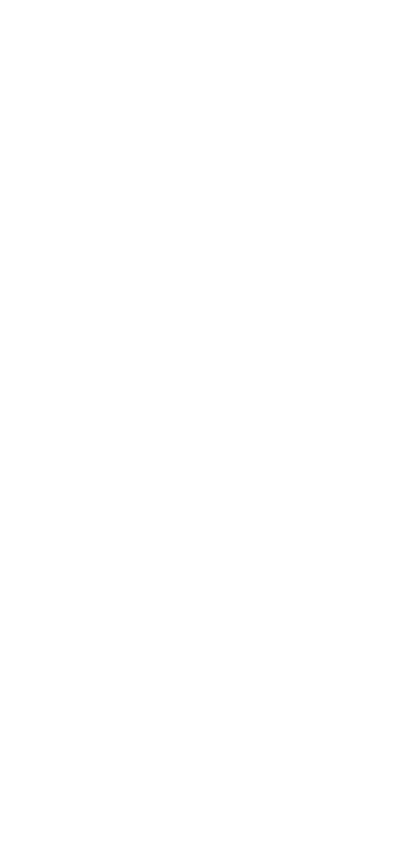
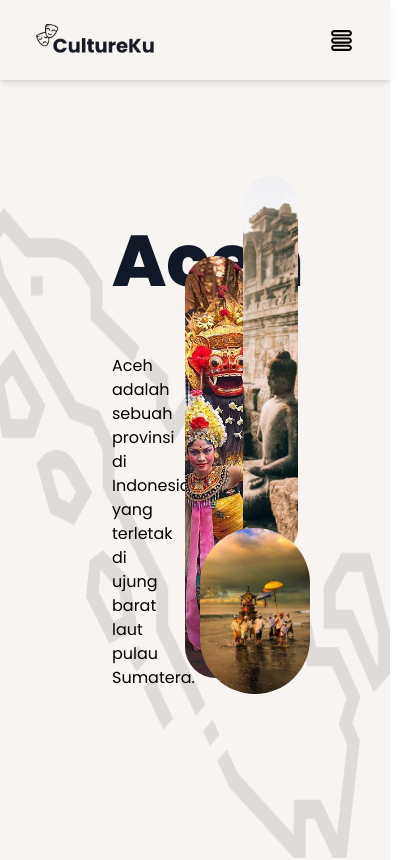
Before and after one commit to YasaKafi/Techomfest-CultureKu, a React (Vite) app: page /detail-page/1 in a window 390 px wide. Before the commit this address had no page. Shown: the top 860 px of the page, 417 px wide, since content can reach past the window. Built offline with nearby package versions, Linux system fonts and the light colour scheme.

Commit message:
feat : [YK] added feature filter for detail provinsi page and responsive navbar

```diff
--- a/src/App.jsx
+++ b/src/App.jsx
@@ -11,7 +11,7 @@ function App() {
       <Routes>
         <Route path="/" element={<LandingPage/>}/>
         <Route path="/pustaka-budaya" element={<PustakaBudayaPage/>}/>
-        <Route path="/detail-page" element={<DetailPage/>}/>
+        <Route path="/detail-page/:id" element={<DetailPage />} />
         <Route path="/historiografi-page" element={<HistoriografiPage/>}/>
       </Routes>
 
--- a/src/components/detail_component/component_one.jsx
+++ b/src/components/detail_component/component_one.jsx
@@ -1,7 +1,7 @@
 import React from "react";
 import imageAsset from "../../utils/image";
 
-function ComponentOneDetail (){
+function ComponentOneDetail ({namaProvinsi,deskripsiProvinsi,imageHeroOne,imageHeroTwo,imageHeroThree}){
     return(
         <>
             <div className="  w-full   pt-32  ">
@@ -15,31 +15,31 @@ function ComponentOneDetail (){
         <div className="flex flex-row  pl-16 pr-16">
           <div className="w-2/5 h-[650px]  px-12  flex flex-col justify-center">
             <div className=" text-gray-900 text-7xl font-bold font-poppins leading-tight">
-              Provinsi Aceh
+              {namaProvinsi}
             </div>
             <div className="pt-12 text-base font-poppins font-normal">
-              <span className="font-semibold font-poppins">
+              {/* <span className="font-semibold font-poppins">
                 Aceh,{" "}
-              </span>
-              provinsi di ujung barat Sumatera, Indonesia, terkenal dengan warisan budaya Islamnya dan keindahan alamnya yang menakjubkan, menjadi destinasi wisata dengan identitas yang kuat.
+              </span> */}
+              {deskripsiProvinsi}
             </div>
 
           </div>
           <div className="w-3/5 h-screen relative ">
             <div className="custom-width-40  h-1/2 absolute  custom-left-10 top-32 xl:custom-height-45 2xl:h-1/2  lg:custom-height-45">
-              <img src={imageAsset.TariKecak}  alt="" className="h-full w-full object-cover rounded-[50px] " />
+              <img src={imageHeroOne}  alt="" className="h-full w-full object-cover rounded-[50px] " />
             </div>
 
             <div
               className="custom-width-35  custom-height-45 absolute  custom-left-47 top-12  2xl:custom-left-47  xl:left-2/4 lg:custom-left-54 xl:custom-height-45  lg:custom-height-45 "
             >
-                <img src={imageAsset.PatungCandi}  alt="" className="h-full w-full object-cover rounded-[80px] " />
+                <img src={imageHeroTwo}  alt="" className="h-full w-full object-cover rounded-[80px] " />
             </div>
 
             <div
               className="custom-width-70  h-2/6  absolute   custom-left-20 top-[400px] 2xl:h-2/6 xl:custom-height-30 lg:custom-height-30 2xl:custom-width-70 xl:custom-width-70 lg:w-4/5 "
             >
-                <img src={imageAsset.TradisiBali}  alt="" className=" w-full max-h-full object-cover  rounded-[80px]" />
+                <img src={imageHeroThree}  alt="" className=" w-full max-h-full object-cover  rounded-[80px]" />
             </div>
           </div>
         </div>
--- a/src/global_components/navbar.jsx
+++ b/src/global_components/navbar.jsx
@@ -1,10 +1,26 @@
 import { Fragment, useState } from "react";
 import imageAssets from "../utils/image";
 import { Popover, Transition } from "@headlessui/react";
+import { TiThMenuOutline } from "react-icons/ti";
+import { useLocation } from "react-router-dom";
+import { IoMdCloseCircle } from "react-icons/io";
+import { Link } from "react-router-dom";
 
 export default function NavBar() {
+  const location = useLocation();
+  const isActive = (path) => {
+    return location.pathname === path ? "font-semibold" : "";
+  };
   const [mobileMenuOpen, setMobileMenuOpen] = useState(false);
   const [dropdownOpen, setDropdownOpen] = useState(false);
+  const [showOverlay, setShowOverlay] = useState(false);
+  const [showOverlayFilter, setShowOverlayFilter] = useState(false);
+  const toggleOverlay = () => {
+    setShowOverlay(!showOverlay);
+  };
+  const toggleOverlayFilter = () => {
+    setShowOverlayFilter(!showOverlayFilter);
+  };
 
   const toggleMobileMenu = () => {
     setMobileMenuOpen(!mobileMenuOpen);
@@ -18,6 +34,71 @@ export default function NavBar() {
     setDropdownOpen(!dropdownOpen);
   };
 
+  const islandsData = [
+    "Pulau Sumatera",
+    "Pulau Jawa",
+    "Pulau Bali & Nusa Tenggara",
+    "Pulau Kalimantan",
+    "Pulau Sulawesi",
+    "Pulau Papua",
+  ];
+
+  const provincesData = [
+    "Provinsi Aceh",
+    "Provinsi Sumatera Utara",
+    "Provinsi Sumatera Barat",
+    "Provinsi Riau",
+    "Provinsi Kepulauan Riau",
+    "Provinsi Jambi",
+    "Provinsi Bengkulu",
+    "Provinsi Sumatera Selatan",
+    "Provinsi Kepulauan Bangka Belitung",
+    "Provinsi Lampung",
+    "Provinsi Banten",
+    "Provinsi Jawa Barat",
+    "Provinsi DKI Jakarta",
+    "Provinsi Jawa Tengah",
+    "Provinsi DI Yogyakarta",
+    "Provinsi Jawa Timur",
+    "Provinsi Bali",
+    "Provinsi Nusa Tenggara Barat",
+    "Provinsi Nusa Tenggara Timur",
+    "Provinsi Kalimantan Barat",
+    "Provinsi Kalimantan Tengah",
+    "Provinsi Kalimantan Selatan",
+    "Provinsi Kalimantan Timur",
+    "Provinsi Kalimantan Utara",
+    "Provinsi Sulawesi Utara",
+    "Provinsi Gorontalo",
+    "Provinsi Sulawesi Tengah",
+    "Provinsi Sulawesi Barat",
+    "Provinsi Sulawesi Selatan",
+    "Provinsi Sulawesi Tenggara",
+    "Provinsi Papua Barat",
+    "Provinsi Papua",
+  ];
+
+  const provinsiDetailData = [
+    {
+      id: 1,
+      namaProvinsi: "Aceh",
+      descProvinsi:
+        "Aceh adalah sebuah provinsi di Indonesia yang terletak di ujung barat laut pulau Sumatera.",
+      imageHeroOne: `${imageAssets.TariKecak}`,
+      imageHeroTwo: `${imageAssets.PatungCandi}`,
+      imageHeroThree: `${imageAssets.TradisiBali}`,
+    },
+    {
+      id: 2,
+      namaProvinsi: "Sumatera Utara",
+      descProvinsi:
+        "Sumatera Utara merupakan provinsi terbesar di Pulau Sumatera.",
+      imageHeroOne: `${imageAssets.TariPiring}`,
+      imageHeroTwo: `${imageAssets.TariSaman}`,
+      imageHeroThree: `${imageAssets.TariKecak}`,
+    },
+  ];
+
   return (
     <header className=" bg-basicColor shadow-md fixed top-0 left-0 right-0 z-50">
       <nav
@@ -30,6 +111,134 @@ export default function NavBar() {
             <img className="h-8 w-auto" src={imageAssets.bgLogo} alt="" />
           </a>
         </div>
+        {showOverlay && (
+          <div className="fixed top-0 left-0 w-screen h-screen bg-darkColor  z-50">
+            <div className="absolute top-0 right-0 mr-5 mt-5">
+              <IoMdCloseCircle
+                size={40}
+                color="white"
+                className=" hover:text-red-500 cursor-pointer"
+                onClick={() => setShowOverlay(false)}
+              />
+            </div>
+
+            <div className="absolute justify-center items-center flex flex-col top-1/2 left-1/2 w-full h-1/2 transform -translate-x-1/2 -translate-y-1/2  p-8 rounded font-poppins text-basicColor">
+              <div className="font-semibold  sm:text-[30px] es:text-lg">
+                Kamu mau cari apa?
+              </div>
+              <div className="w-72 h-12 relative mt-5">
+                <div className="w-72 h-12 left-0 top-0 absolute bg-zinc-800 rounded-3xl border-2 border-zinc-100" />
+                <div className="w-56 h-5 left-[29px] top-[21px] absolute text-neutral-400 text-xs font-medium font-['Poppins'] leading-3">
+                  Contoh : “Tari Saman”
+                </div>
+                <img
+                  className="w-5 h-5 left-[259px] top-[16px] absolute"
+                  src={imageAssets.icSearch}
+                />
+              </div>
+            </div>
+          </div>
+        )}
+        {showOverlayFilter && (
+          <div className="fixed top-0 left-0 w-screen h-screen bg-darkColor  z-40">
+            <div className="absolute top-0 right-0 mr-5 mt-5">
+              <IoMdCloseCircle
+                size={40}
+                color="white"
+                className=" hover:text-red-500 cursor-pointer z-50 "
+                onClick={() => setShowOverlayFilter(false)}
+              />
+            </div>
+
+            <div className="absolute justify-start items-center flex  flex-col top-1/2 left-1/2 w-full mt-16  h-full  transform -translate-x-1/2 -translate-y-1/2  p-8 rounded font-poppins text-basicColor">
+              <div className="w-full h-full flex flex-col ">
+                <div className="font-semibold  sm:text-[30px] es:text-lg text-center">
+                  Cari Provinsimu disini
+                </div>
+                <div className="w-full h-full es:flex mt-10 es:flex-col es:pb-10  lg:grid lg:grid-cols-2 lg:gap-4 xl:grid-cols-3 xl:gap-6 overflow-scroll">
+                  {provincesData.map((provinsi, index) => (
+                    <Link
+                      className="{`text-lg leading-6 text-neutral-500 hover:text-green-600 px-4 py-2 rounded`}"
+                      key={index}
+                      to={`/detail-page/${index + 1}`}
+                    >
+                      {provinsi}
+                    </Link>
+                  ))}
+                </div>
+              </div>
+            </div>
+          </div>
+        )}
+
+        {mobileMenuOpen && (
+          <div
+            className="lg:hidden fixed inset-0 flex items-end justify-end h-screen bg-black bg-opacity-50"
+            onClick={closeMobileMenu}
+          >
+            <div className="bg-white w-full h-full shadow-lg z-10 px-5 flex flex-col">
+              <div className="w-full h-full  flex flex-col items-center justify-center text-center font-poppins">
+                <ul className="py-4">
+                  <li className="mb-4">
+                    <a
+                      href="/"
+                      className={`text-lg leading-6 text-neutral-700 hover:text-green-600  px-4 py-2 rounded ${isActive(
+                        "/"
+                      )}`}
+                    >
+                      Budaya Kita
+                    </a>
+                  </li>
+                  <li className="mb-4 ml-1">
+                    <a
+                      href="/pustaka-budaya"
+                      className={`text-lg leading-6 text-neutral-700 hover:text-green-600  px-4 py-2 rounded ${isActive(
+                        "/pustaka-budaya"
+                      )}`}
+                    >
+                      Pustaka Budaya
+                    </a>
+                  </li>
+                  <li className="mb-4">
+                    <a
+                      href="/detail-page"
+                      className={`text-lg leading-6 text-neutral-700 hover:text-green-600  px-4 py-2 rounded ${isActive(
+                        "/detail-page"
+                      )}`}
+                    >
+                      Detail Page
+                    </a>
+                  </li>
+                  <li className="mb-4">
+                    <a
+                      href="/historiografi-page"
+                      className={`text-lg leading-6 text-neutral-700 hover:text-green-600  px-4 py-2 rounded ${isActive(
+                        "/historiografi-page"
+                      )}`}
+                    >
+                      Historiografi
+                    </a>
+                  </li>
+                </ul>
+                <div className="w-36 h-10  flex items-center justify-between bg-gray-900 rounded-3xl">
+                  <img
+                    className="w-7 h-7 ml-6 cursor-pointer"
+                    src={imageAssets.icSearch}
+                    alt="Search Icon"
+                    onClick={toggleOverlay}
+                  />
+                  <div className="w-0.5 h-4 bg-neutral-500"></div>
+                  <img
+                    className="w-7 h-7 mr-6"
+                    src={imageAssets.icMenu}
+                    alt="Menu Icon"
+                    onClick={toggleOverlayFilter}
+                  />
+                </div>
+              </div>
+            </div>
+          </div>
+        )}
 
         <Popover.Group className="hidden ml-64 lg:flex lg:gap-x-5 mr-10 mt-1">
           <a
@@ -58,20 +267,26 @@ export default function NavBar() {
           >
             Historiografi
           </a>
-        </Popover.Group>
 
           <div className="w-36 h-10 relative ml-40 right-0 top-0 flex items-center justify-between bg-gray-900 rounded-3xl">
             <img
               className="w-7 h-7 ml-6"
               src={imageAssets.icSearch}
               alt="Search Icon"
+              onClick={toggleOverlay}
             />
             <div className="w-0.5 h-4 bg-neutral-500"></div>
             <img
               className="w-7 h-7 mr-6"
               src={imageAssets.icMenu}
               alt="Menu Icon"
+              onClick={toggleOverlayFilter}
             />
+          </div>
+        </Popover.Group>
+
+        <div className=" lg:hidden es:flex relative ml-40 right-0 top-0 flex">
+          <TiThMenuOutline size={25} onClick={toggleMobileMenu} />
         </div>
       </nav>
     </header>
--- a/src/pages/detail_page.jsx
+++ b/src/pages/detail_page.jsx
@@ -1,4 +1,5 @@
 import React from "react";
+import { useParams } from "react-router-dom";
 import ComponentOneDetail from "../components/detail_component/component_one";
 import NavBar from "../global_components/navbar";
 import ComponentTwoDetail from "../components/detail_component/component_two";
@@ -8,13 +9,29 @@ import ComponentFiveDetail from "../components/detail_component/component_five";
 import ComponentSixDetail from "../components/detail_component/component_six";
 import ComponentSevenDetail from "../components/detail_component/component_seven";
 import FooterComponent from "../global_components/footer";
+import provinsiDetailData from "../utils/provinsiDetailData";
 
 function DetailPage() {
+  const { id } = useParams(); // Gunakan useParams dari react-router-dom
+
+  // Cari provinsi sesuai ID dari provinsiDetailData
+  const provinsi = provinsiDetailData.find((prov) => prov.id === parseInt(id, 10));
+
+  // Pastikan provinsi ditemukan
+  if (!provinsi) {
+    return <div>Provinsi tidak ditemukan</div>;
+  }
   return (
     <>
       <div className="bg-basicColor ">
         <NavBar />
-        <ComponentOneDetail />
+        <ComponentOneDetail
+            namaProvinsi={provinsi.namaProvinsi}
+            deskripsiProvinsi={provinsi.descProvinsi}
+            imageHeroOne={provinsi.imageHeroOne}
+            imageHeroTwo={provinsi.imageHeroTwo}
+            imageHeroThree={provinsi.imageHeroThree}
+        />
         <ComponentTwoDetail/>
         <ComponentThreeDetail/>
         <ComponentFourDetail/>
--- /dev/null
+++ b/src/utils/provinsiDetailData.js
@@ -0,0 +1,22 @@
+import imageAsset from "../utils/image";
+
+const provinsiDetailData = [
+    {
+      id: 1,
+      namaProvinsi: 'Aceh',
+      descProvinsi: 'Aceh adalah sebuah provinsi di Indonesia yang terletak di ujung barat laut pulau Sumatera.',
+      imageHeroOne: `${imageAsset.TariKecak}`,
+      imageHeroTwo: `${imageAsset.PatungCandi}`,
+      imageHeroThree: `${imageAsset.TradisiBali}`,
+    },
+    {
+      id: 2,
+      namaProvinsi: 'Sumatera Utara',
+      descProvinsi: 'Sumatera Utara merupakan provinsi terbesar di Pulau Sumatera.',
+      imageHeroOne: `${imageAsset.TariPiring}`,
+      imageHeroTwo: `${imageAsset.TariSaman}`,
+      imageHeroThree: `${imageAsset.TariKecak}`,
+    },
+  ];
+
+  export default provinsiDetailData;
```
Lines whose indentation alone changed are shown as unchanged.
